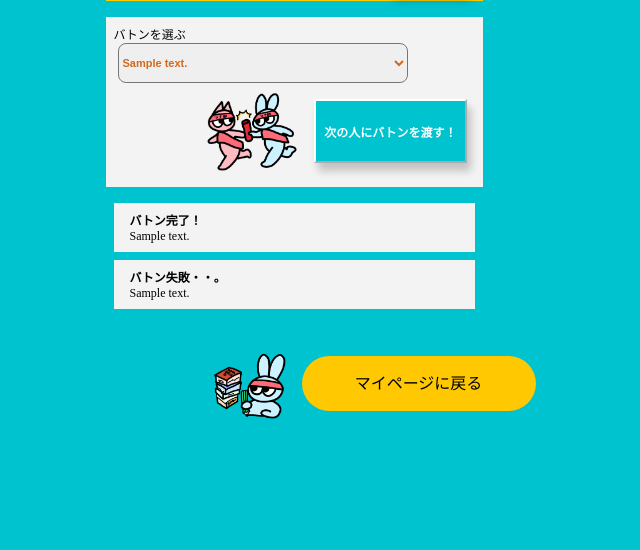
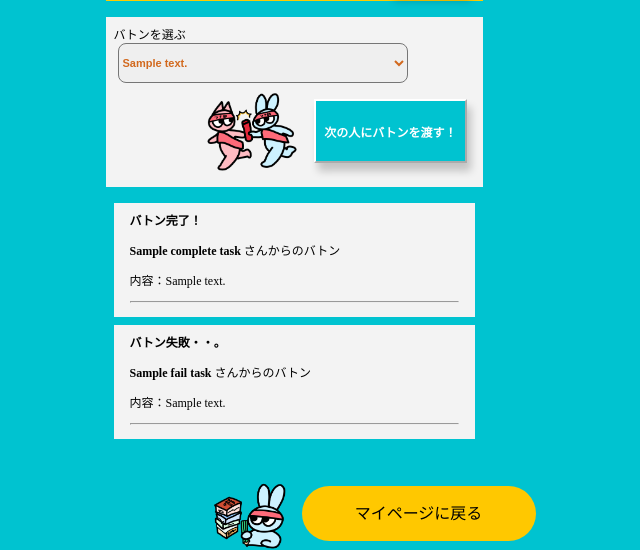
Before and after one commit to RareTECH-Jteam/Team-J_main, a Flask app: template SNSApp/templates/post/baton_detail.html in a window 1280 px wide. Shown: the part 340-890 px from the top of the page, without its empty margins (346-986 px from the left). Before the commit the page ends 759 px from the top, so only its background shows below. Run offline with Flask 2, Linux system fonts and the light colour scheme; the template is opened without the code that fills it: most values are stand-ins (such as "Sample title", 1, 10 or a date in 2020); some libraries are stand-ins or nearby versions.

Commit message:
baton表示の修正、更新(履歴も添えて)

```diff
--- a/SNSApp/Models/Baton.py
+++ b/SNSApp/Models/Baton.py
@@ -158,7 +158,7 @@ class Baton:
                 sql = """UPDATE Baton
                              SET status = 2
                          WHERE 1 = 1
-                         AND TIMESTAMPDIFF('hour' , created_at , NOW()) >= 24
+                         AND TIMESTAMPDIFF(HOUR , created_at , NOW()) >= 24
                          AND status = 0;
                      """
                 cur.execute(sql)
--- a/SNSApp/templates/post/baton_detail.html
+++ b/SNSApp/templates/post/baton_detail.html
@@ -99,7 +99,10 @@
                 <div class="content">
                     {% if complete_tasks %}
                         {% for complete_task in complete_tasks %}
-                            {{ task_body }}
+                            <div class="history-item">
+                                <p><strong>{{ complete_task.sender_name }}</strong> さんからのバトン</p>
+                                <p>内容：{{ complete_task.content }}</p>
+                            <hr> </div>
                         {% endfor %}
                     {% else %}
                         <div class="empty">
@@ -115,7 +118,10 @@
                 <div class="content">
                     {% if fail_tasks %}
                         {% for fail_task in fail_tasks %}
-                            {{ task_body }}
+                            <div class="history-item">
+                                <p><strong>{{ fail_task.sender_name }}</strong> さんからのバトン</p>
+                                <p>内容：{{ fail_task.content }}</p>
+                            <hr> </div>
                         {% endfor %}
                     {% else %}
                         <div class="empty">
```
Also changed, not shown: SNSApp/routes/baton.py (+15 -6 lines).
